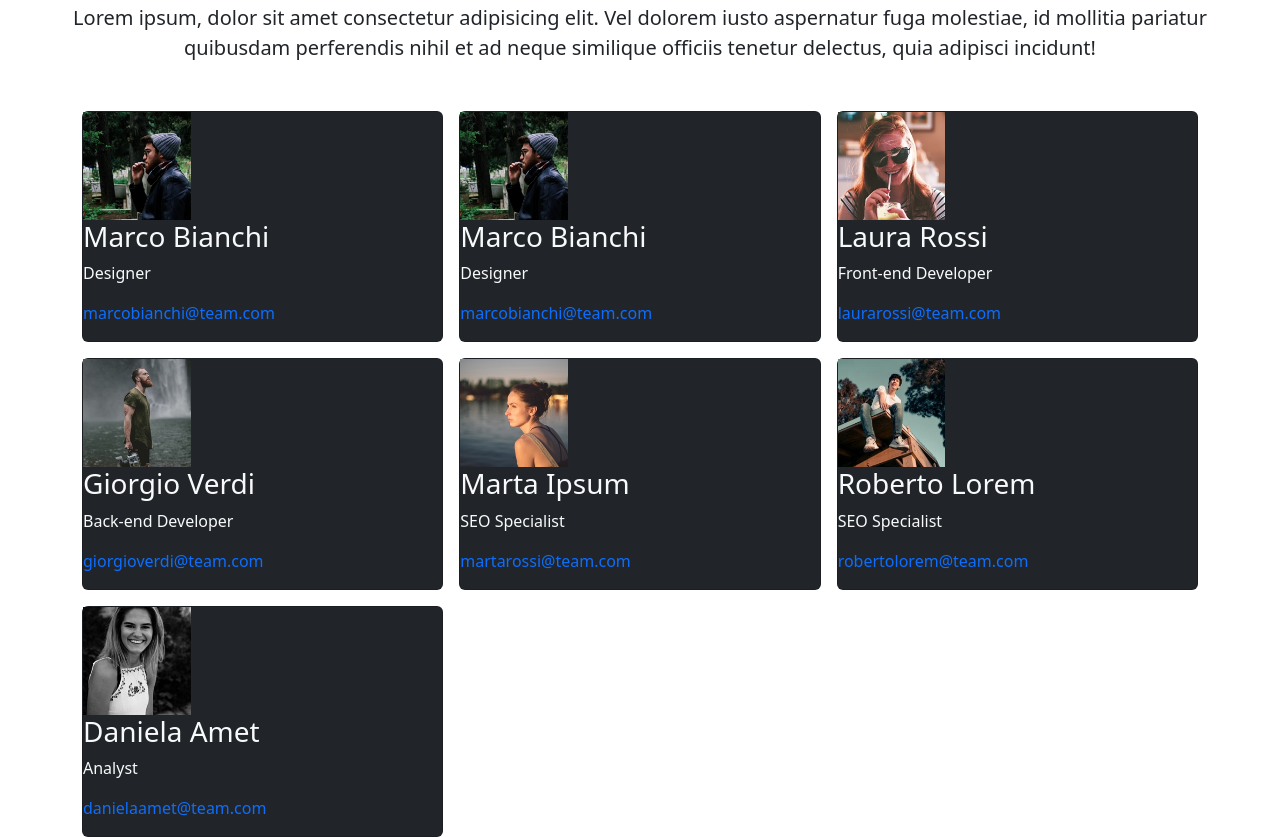
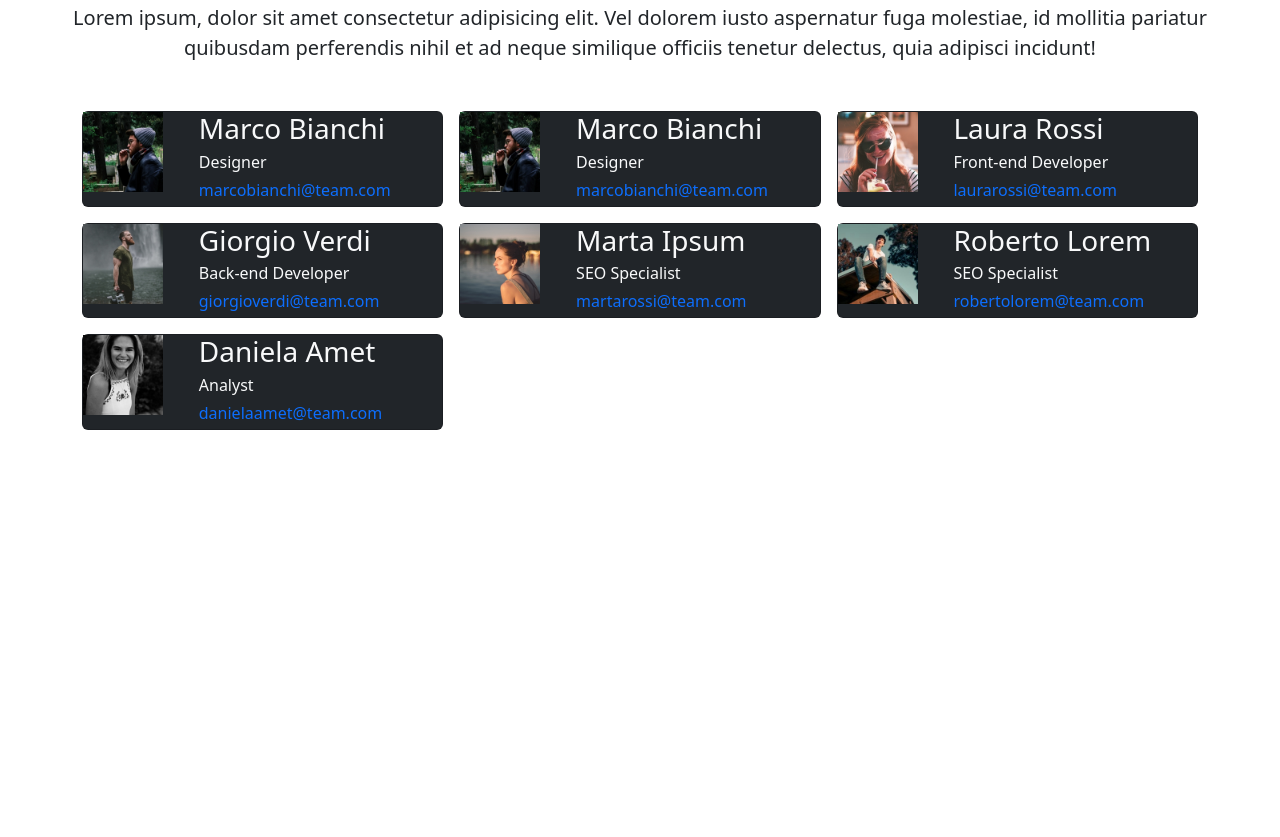
Before and after one commit to EmilioDeChiara3388/js-our-team, a plain HTML site: page index.html in a window 1280 px wide. Shown: the part 101-938 px from the top of the page. After the commit the page ends 800 px from the top, so only its background shows below. Drawn offline with nearby package versions, Linux system fonts and the light colour scheme.

Commit message:
fix: layout and style

```diff
--- a/assets/script.js
+++ b/assets/script.js
@@ -44,22 +44,36 @@ const teamMembers = [
   }
 ];
 
-let rowEl = document.querySelector(".row");
+let rowEl = document.querySelector(".members");
 
 for (let i = 0; i < teamMembers.length; i++) {
   let teamMember = teamMembers[i];
   console.log(teamMember);
-    let {name, role, email, img} = teamMember;
+  let { name, role, email, img } = teamMember;
   let markup = `
       <div class="col-4">
         <div class="card bg-dark text-light">
+          <div class="row">
+            <div class="col 3">
+              <img src="${img}" alt="" class="member-pic">
+            </div>
+            <div class="col-8 p-0 align-center">
+              <h3 class="mb-1">${name}</h3>
+              <p class="mb-1">${role}</p>
+              <p class="text-primary mb-1">${email}</p>
+            </div>
+          </div>
+        </div>
+      </div>
+     `
+  rowEl.innerHTML += markup;
+}
+
+/* <div class="col-4">
+        <div class="card bg-black text-light">
           <img src="${img}" alt="" class="member-pic p-0">
           <h3>${name}</h3>
           <p>${role}</p>
           <p class="text-primary">${email}</p>
           </div>
-    </div>
-    `
-    rowEl.innerHTML += markup;
-
-}
+      </div> */
--- a/assets/style.css
+++ b/assets/style.css
@@ -1,10 +1,9 @@
-*{
+/* *{
     margin: 0;
     padding: 0;
     box-sizing: border-box;
-}
+} */
 
 .member-pic{
-    width: 30%;
-    float: left;
+    width: 80px;
 }
--- a/index.html
+++ b/index.html
@@ -28,10 +28,16 @@
             <div class="row g-3 members">
                 <div class="col-4">
                     <div class="card bg-dark text-light">
-                        <img src="./assets/img/male1.png" alt="" class="member-pic p-0">
-                        <h3>Marco Bianchi</h3>
-                        <p>Designer</p>
-                        <p class="text-primary">marcobianchi@team.com</p>
+                        <div class="row">
+                            <div class="col 3">
+                                <img src="./assets/img/male1.png" alt="" class="member-pic">
+                            </div>
+                            <div class="col-8 p-0 align-center">
+                                <h3 class="mb-1">Marco Bianchi</h3>
+                                <p class="mb-1">Designer</p>
+                                <p class="text-primary mb-1">marcobianchi@team.com</p>
+                            </div>
+                        </div>
                     </div>
                 </div>
             </div>
```
Lines whose indentation alone changed are shown as unchanged.
